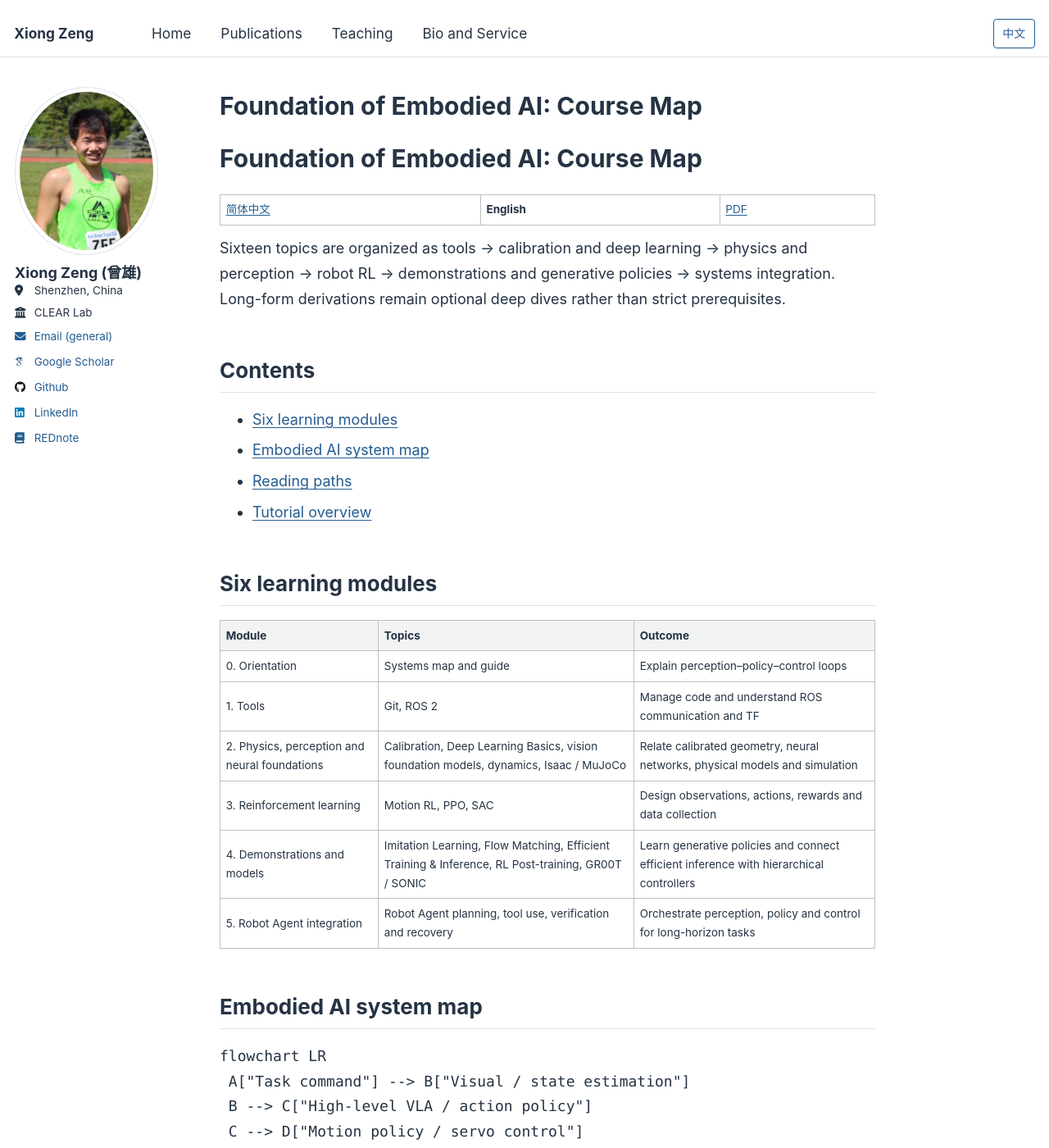
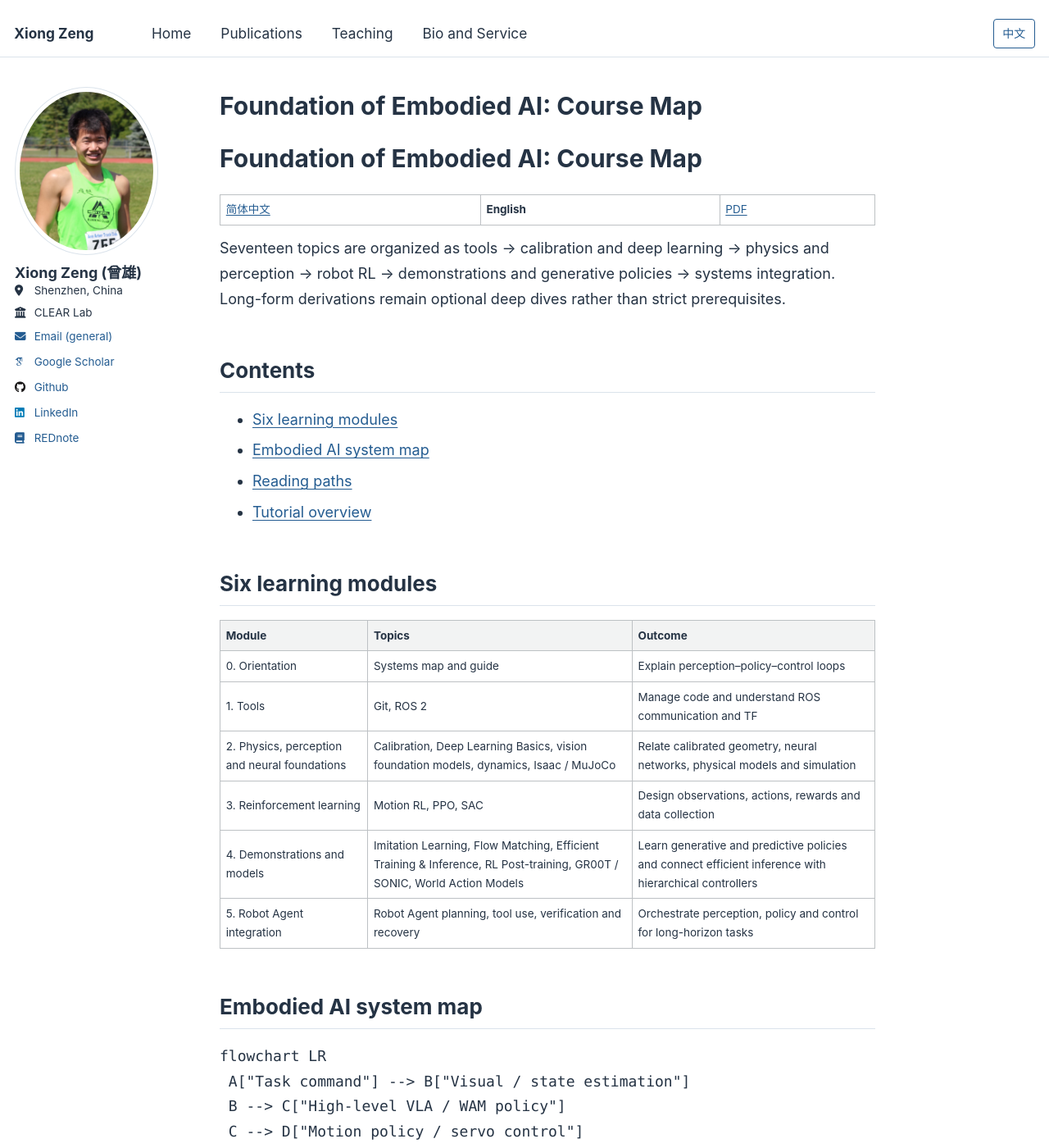
Before and after one commit to zengxiong111/zengxiong.github.io, a Jekyll site: the page built from files/COURSE_MAP_EN.md, in a window 1280 px wide and 1400 px high. Shown: the whole window at 82% size. Built offline with Jekyll 4.4.1, drawn with Linux system fonts in a browser that asks for light colours; some web fonts are replaced; our own code applies the rules of GitHub Pages for plain Markdown files; some of the changed text lies outside the part shown.

````diff
--- a/files/COURSE_MAP_EN.md
+++ b/files/COURSE_MAP_EN.md
@@ -2,7 +2,7 @@
 
 [简体中文](COURSE_MAP_ZH.md) | **English** | [PDF](COURSE_MAP_EN.pdf)
 
-Sixteen topics are organized as tools → calibration and deep learning → physics and perception → robot RL → demonstrations and generative policies → systems integration. Long-form derivations remain optional deep dives rather than strict prerequisites.
+Seventeen topics are organized as tools → calibration and deep learning → physics and perception → robot RL → demonstrations and generative policies → systems integration. Long-form derivations remain optional deep dives rather than strict prerequisites.
 
 ## Contents
 
@@ -21,7 +21,7 @@
 | 1. Tools | Git, ROS 2 | Manage code and understand ROS communication and TF |
 | 2. Physics, perception and neural foundations | Calibration, Deep Learning Basics, vision foundation models, dynamics, Isaac / MuJoCo | Relate calibrated geometry, neural networks, physical models and simulation |
 | 3. Reinforcement learning | Motion RL, PPO, SAC | Design observations, actions, rewards and data collection |
-| 4. Demonstrations and models | Imitation Learning, Flow Matching, Efficient Training & Inference, RL Post-training, GR00T / SONIC | Learn generative policies and connect efficient inference with hierarchical controllers |
+| 4. Demonstrations and models | Imitation Learning, Flow Matching, Efficient Training & Inference, RL Post-training, GR00T / SONIC, World Action Models | Learn generative and predictive policies and connect efficient inference with hierarchical controllers |
 | 5. Robot Agent integration | Robot Agent planning, tool use, verification and recovery | Orchestrate perception, policy and control for long-horizon tasks |
 
 <a id="map-section-02"></a>
@@ -31,7 +31,7 @@
 ```mermaid
 flowchart LR
  A["Task command"] --> B["Visual / state estimation"]
- B --> C["High-level VLA / action policy"]
+ B --> C["High-level VLA / WAM policy"]
  C --> D["Motion policy / servo control"]
  D --> E["Robot and environment"]
  E --> B
@@ -50,7 +50,7 @@
 
 1. Beginners: orientation → essential Git and ROS 2 → calibration → deep learning → dynamics → vision foundation models → simulation.
 2. Motion control: dynamics → simulation → deep learning → PPO / SAC → motion control RL.
-3. VLA: calibration → deep learning → vision foundation models → Imitation Learning → Flow Matching → efficient training and inference → RL Post-training → GR00T / SONIC → Robot Agent.
+3. VLA: calibration → deep learning → vision foundation models → Imitation Learning → Flow Matching → efficient training and inference → RL Post-training → GR00T / SONIC → World Action Models → Robot Agent.
 4. Mathematical deep dives: full PPO, SAC, and Flow Matching derivations are reference material; hands-on learning does not require deriving everything first.
 
 <a id="map-section-04"></a>
@@ -117,6 +117,10 @@
 
 [GR00T & SONIC](../md/System1_System0_GR00T_SONIC_EN.md) — Use GR00T and SONIC to explain System 1/System 0 humanoid control. Connect high-level action chunks, motion representations, whole-body policies and low-level execution.
 
-### 16. Robot Agents
+### 16. World Action Models
+
+[World Action Models](../md/World_Action_Models_EN.md) — Distinguish world models, VLAs and WAMs through four prediction–action coupling paradigms. Study training data and objectives, explicit imagination versus action-only inference, and latency, contact and recovery constraints in robot deployment.
+
+### 17. Robot Agents
 
 [Robot Agents](../md/Robot_Agent_Workflow_RPent_EN.md) — Distinguish foundation models, coding agents and agent harnesses. Connect RAX exploration, ASPIRE trace repair and RPent toolkits, memory, Flash Mode and the RLinf data flywheel to reusable robot workflows.
````
Also changed, not shown: files/COURSE_MAP_ZH.md (+9 -5 lines), 2 other files.
